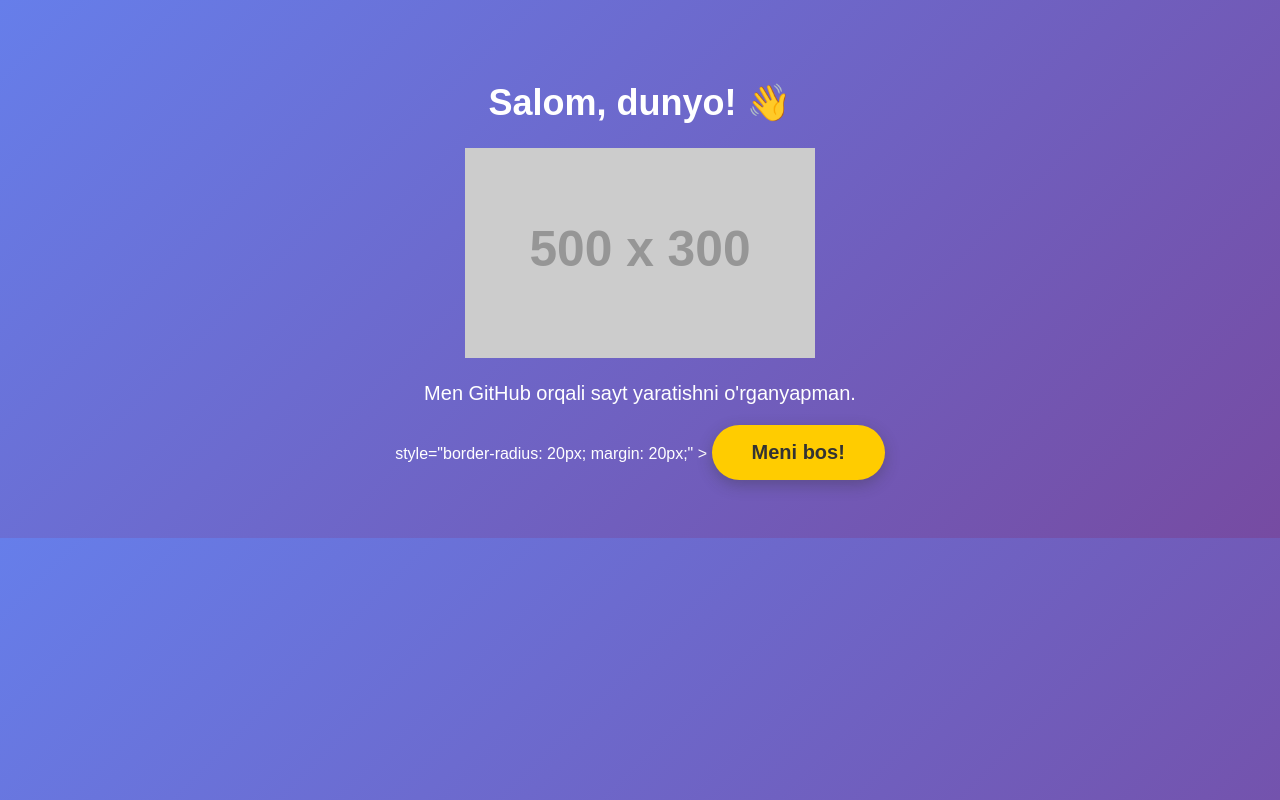
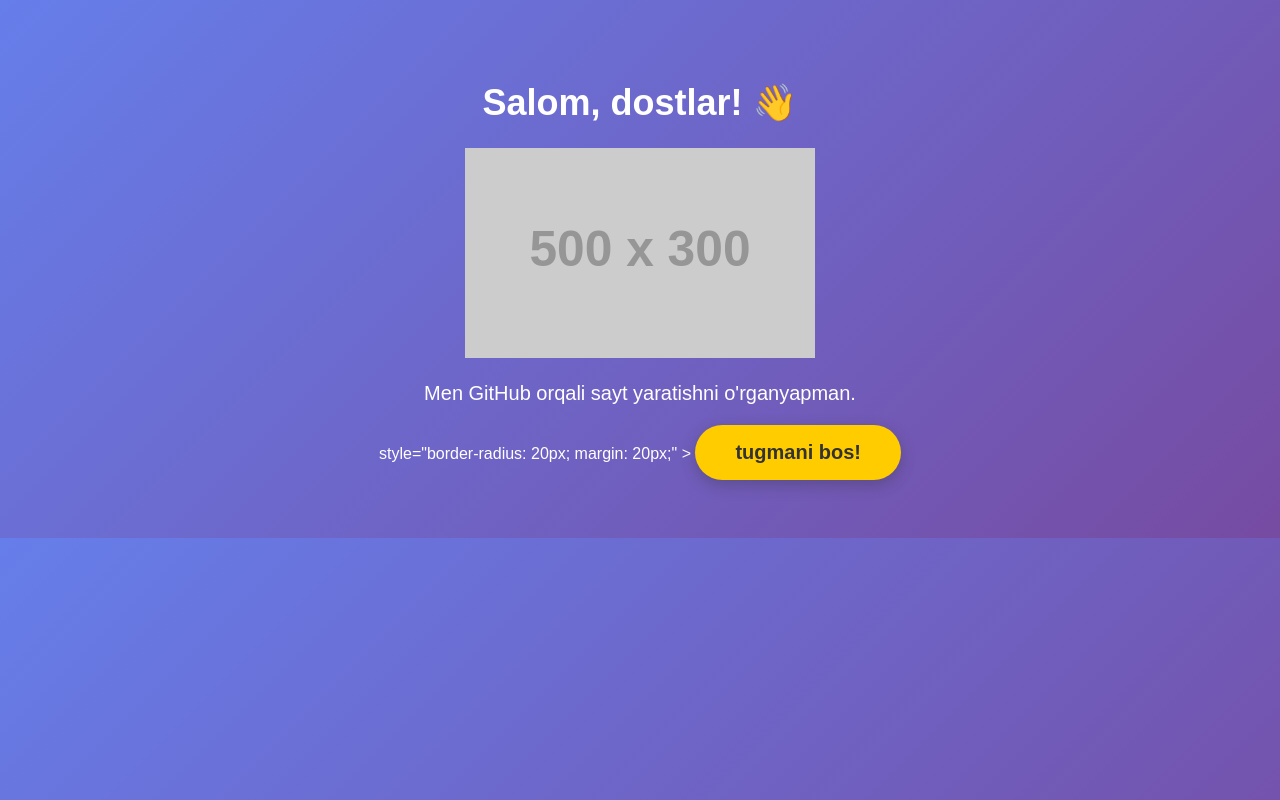
Before and after one commit to jahongir5706230/mening-loyiham, a plain HTML site: page index.html in a window 1280 px wide. Drawn offline with Linux system fonts and the light colour scheme; placeholder pictures from the web are drawn by us.

Commit message:
Update greeting and button text in index.html

```diff
--- a/index.html
+++ b/index.html
@@ -45,7 +45,7 @@
 
 <body>
 
-  <h1>Salom, dunyo! 👋</h1>
+  <h1>Salom, dostlar! 👋</h1>
 <img src="https://placehold.co/500x300/667eea/ffffff?text=TECHNOLOGY"
      alt="Technology"
      width="350">
@@ -54,7 +54,7 @@
   style="border-radius: 20px; margin: 20px;"
 >
   <button onclick="alert('Salom! qalaysan! 🎉')">
-    Meni bos!
+    tugmani bos!
   </button>
 
 </body>
```
